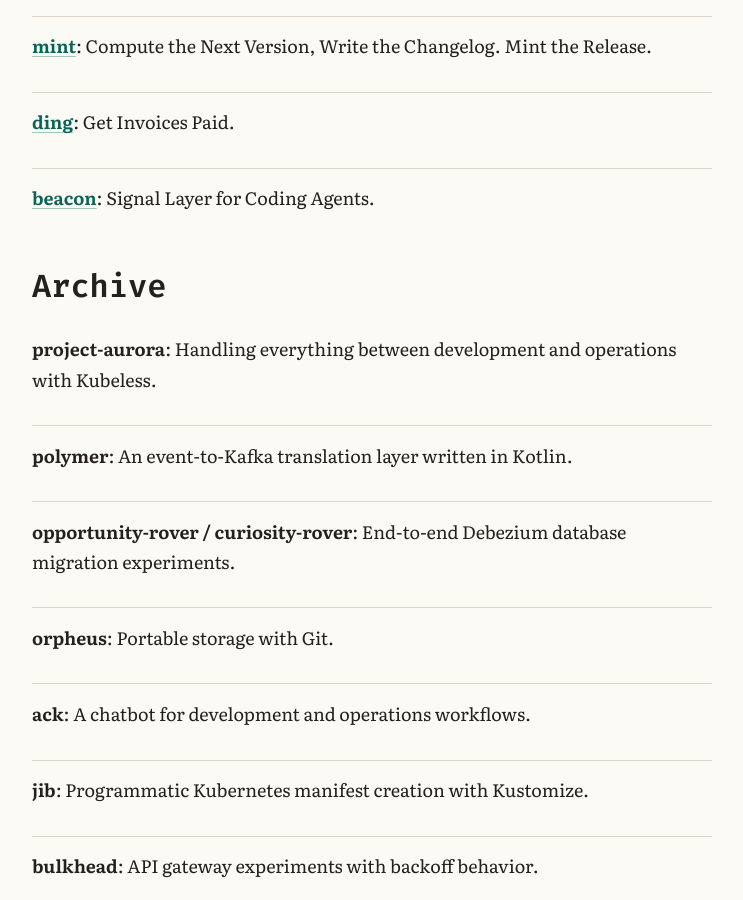
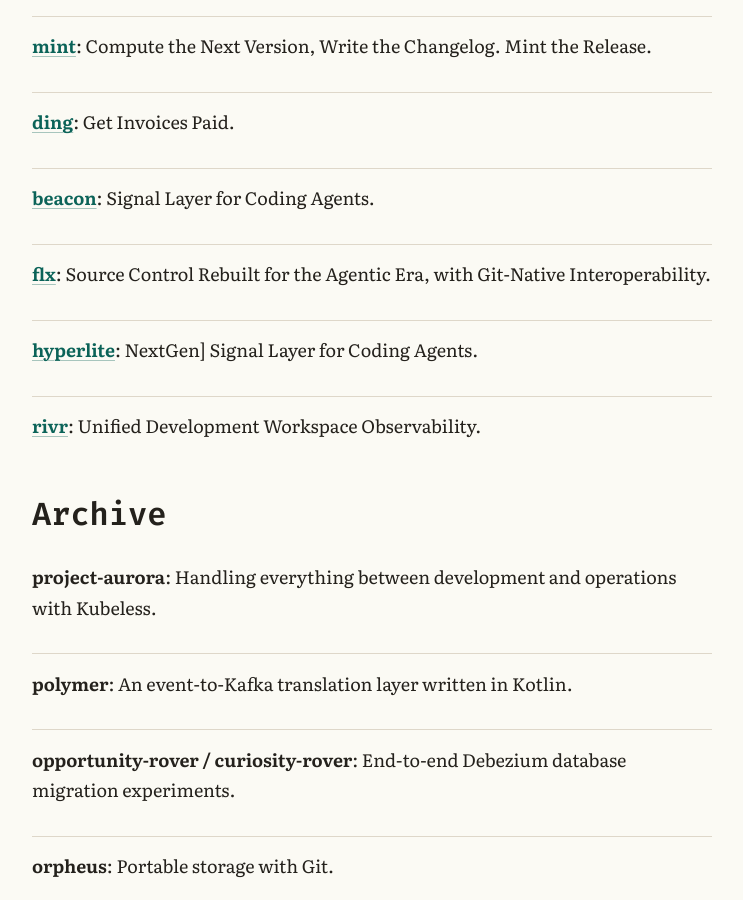
Before and after one commit to jamesonstone/jamesonstone.github.io, a Jekyll site: the page built from projects.md, in a window 1280 px wide and 900 px high, scrolled down 1469 px. Shown: the whole window, without its empty margins (268-1011 px from the left). Built offline with Jekyll 4.4.1, drawn with Linux system fonts in a browser that asks for light colours.

Commit message:
docs(GH-33): :memo: add new project entries
Original ask: Synchronize newly created eligible public repositories owned by jamesonstone into the site Projects page.

Implementation: Added flx, hyperlite, and rivr through the canonical updater, keeping projects.md and llms.txt synchronized.

Validation:
- ruby scripts/update_projects_from_github_test.rb
- ruby scripts/validate_site_test.rb
- bundle exec jekyll build
- ruby scripts/validate_site.rb
- kit check --project
- kit check --all
- git diff --check
- Full diff review and focused secret/local-file scan

Refs #33

```diff
--- a/llms.txt
+++ b/llms.txt
@@ -39,6 +39,9 @@
 - [mint](https://github.com/jamesonstone/mint): Version, changelog, and release-state tooling.
 - [ding](https://github.com/jamesonstone/ding): Invoice payment tracking and workflow tooling.
 - [beacon](https://github.com/jamesonstone/beacon): Signal Layer for Coding Agents.
+- [flx](https://github.com/jamesonstone/flx): Source Control Rebuilt for the Agentic Era, with Git-Native Interoperability.
+- [hyperlite](https://github.com/jamesonstone/hyperlite): NextGen\] Signal Layer for Coding Agents.
+- [rivr](https://github.com/jamesonstone/rivr): Unified Development Workspace Observability.
 ## Machine Indexes
 
 - [llms.txt](https://jamesonstone.github.io/llms.txt): Curated LLM entrypoint for this site.
--- a/projects.md
+++ b/projects.md
@@ -43,6 +43,9 @@
   <li><strong><a href="https://github.com/jamesonstone/mint">mint</a></strong>: Compute the Next Version, Write the Changelog. Mint the Release.</li>
   <li><strong><a href="https://github.com/jamesonstone/ding">ding</a></strong>: Get Invoices Paid.</li>
   <li><strong><a href="https://github.com/jamesonstone/beacon">beacon</a></strong>: Signal Layer for Coding Agents.</li>
+  <li><strong><a href="https://github.com/jamesonstone/flx">flx</a></strong>: Source Control Rebuilt for the Agentic Era, with Git-Native Interoperability.</li>
+  <li><strong><a href="https://github.com/jamesonstone/hyperlite">hyperlite</a></strong>: NextGen] Signal Layer for Coding Agents.</li>
+  <li><strong><a href="https://github.com/jamesonstone/rivr">rivr</a></strong>: Unified Development Workspace Observability.</li>
 </ul>
 
 ## Archive
```
